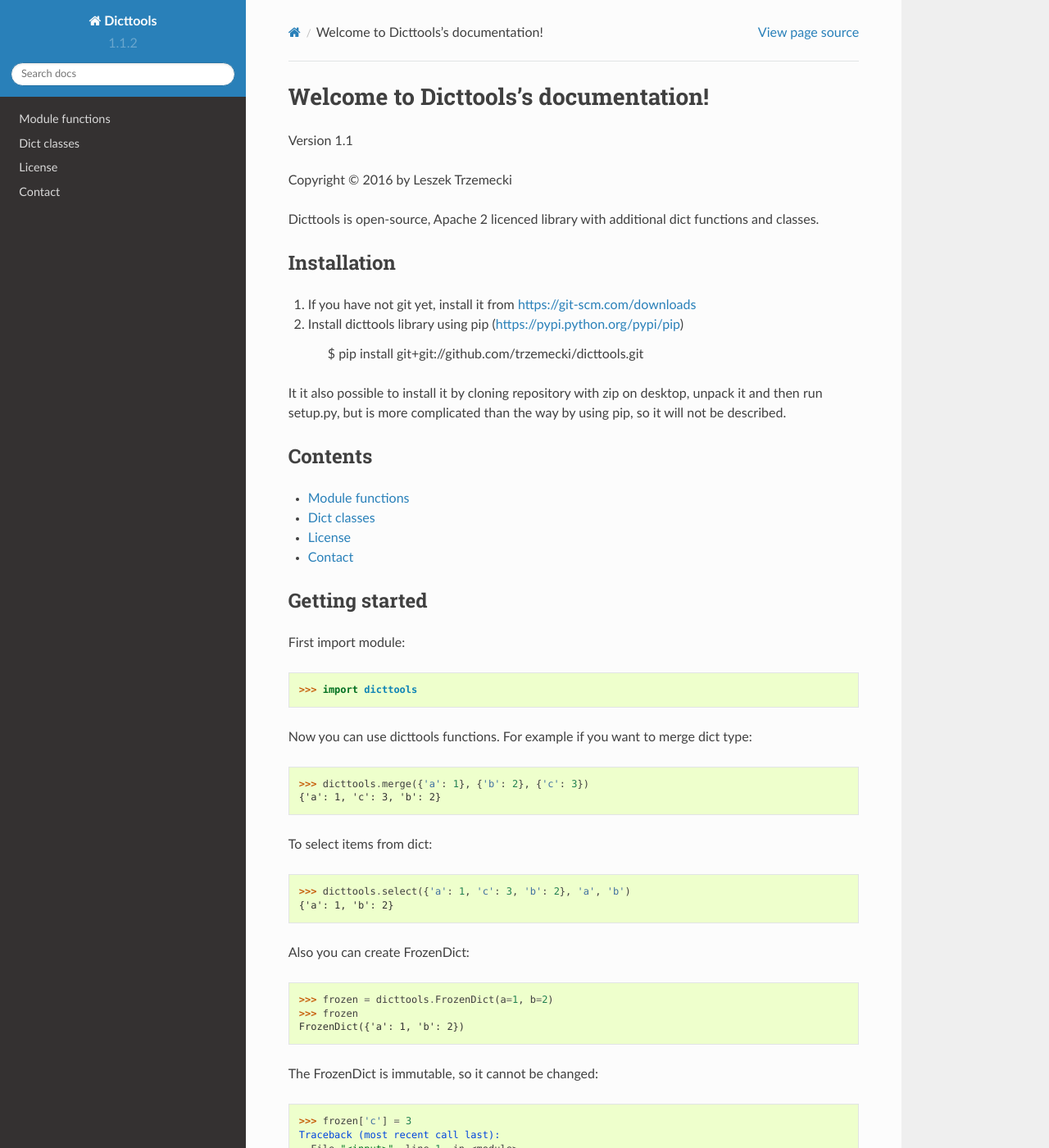
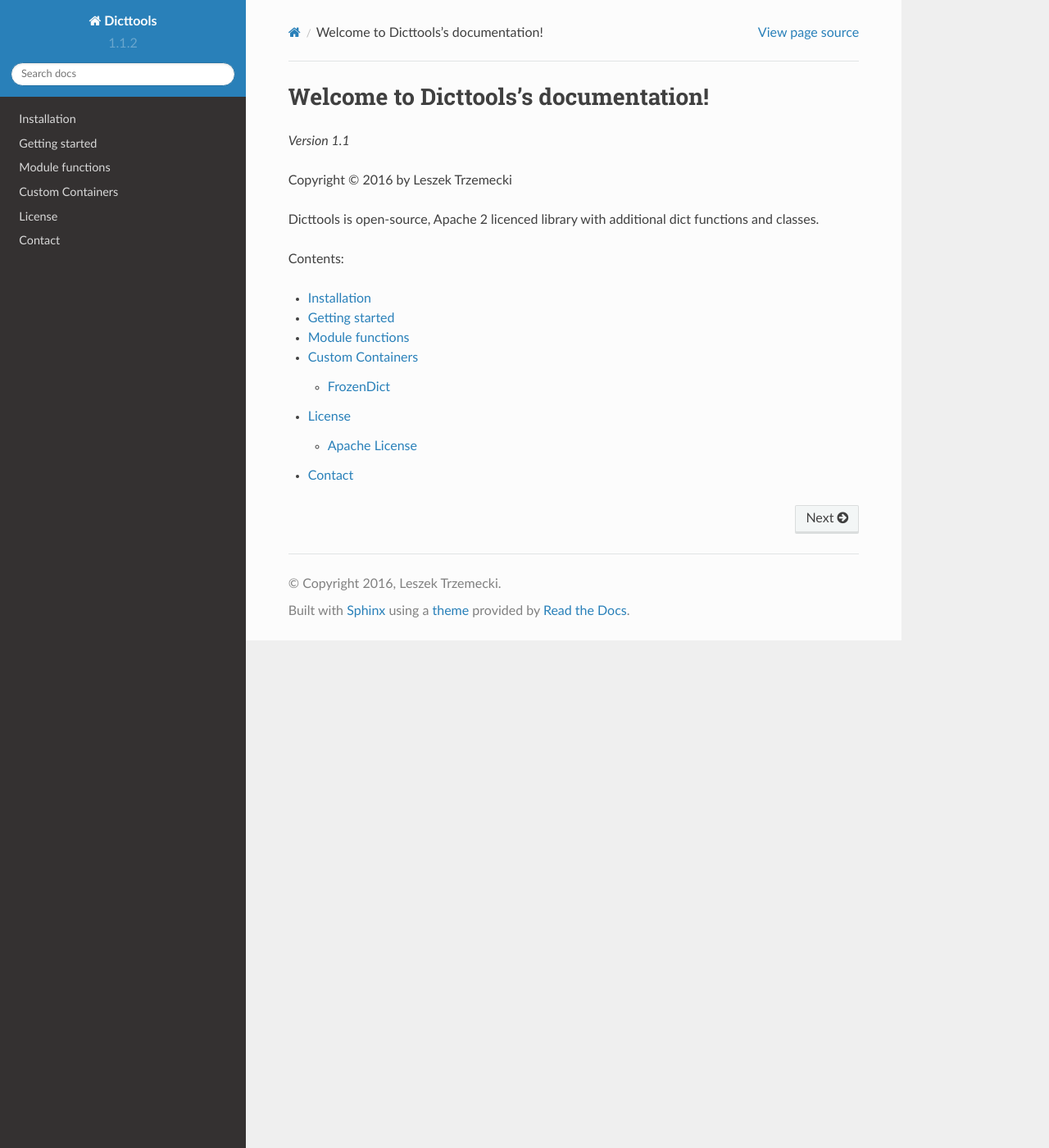
Before and after one commit to trzemecki/dicttools, a Sphinx documentation site: the page built from doc/source/index.rst, in a window 1280 px wide and 1400 px high. Shown: the whole window at 82% size. Built offline with Sphinx 7.4.7 and the Read the Docs theme 2.0.0, drawn with Linux system fonts in a browser that asks for light colours; some of the changed text lies outside the part shown.

Commit message:
Update documentation

```diff
--- a/doc/source/classes.rst
+++ b/doc/source/containers.rst
@@ -1,6 +1,6 @@
-============
-Dict classes
-============
+=================
+Custom Containers
+=================
 
 FrozenDict
 ----------
--- a/doc/source/index.rst
+++ b/doc/source/index.rst
@@ -3,67 +3,21 @@ Welcome to Dicttools's documentation!
 =====================================
 .. |copy|   unicode:: U+000A9 .. COPYRIGHT SIGN
 
-Version 1.1
+*Version 1.1*
 
 Copyright |copy| 2016 by Leszek Trzemecki
 
 Dicttools is open-source, Apache 2 licenced library with additional dict functions and classes.
 
-Installation
-------------
 
-1. If you have not git yet, install it from https://git-scm.com/downloads
-2. Install dicttools library using pip (https://pypi.python.org/pypi/pip)
-
-    $ pip install git+git://github.com/trzemecki/dicttools.git
-
-It it also possible to install it by cloning repository with zip on desktop, unpack it and then run setup.py,
-but is more complicated than the way by using pip, so it will not be described.
-
-Contents
---------
+Contents:
 
 .. toctree::
-    :maxdepth: 1
+    :maxdepth: 2
 
+    installation
+    getting_started
     functions
-    classes
+    containers
     license
     contact
-
-Getting started
----------------
-
-First import module::
-
-    >>> import dicttools
-
-Now you can use dicttools functions. For example if you want to merge dict type::
-
-    >>> dicttools.merge({'a': 1}, {'b': 2}, {'c': 3})
-    {'a': 1, 'c': 3, 'b': 2}
-
-To select items from dict::
-
-    >>> dicttools.select({'a': 1, 'c': 3, 'b': 2}, 'a', 'b')
-    {'a': 1, 'b': 2}
-
-Also you can create FrozenDict::
-
-    >>> frozen = dicttools.FrozenDict(a=1, b=2)
-    >>> frozen
-    FrozenDict({'a': 1, 'b': 2})
-
-The FrozenDict is immutable, so it cannot be changed::
-
-    >>> frozen['c'] = 3
-    Traceback (most recent call last):
-      File "<input>", line 1, in <module>
-    TypeError: 'FrozenDict' object does not support item assignment
-
-But work just like dict::
-
-    >>> frozen['a']
-    1
-    >>> list(frozen.items())
-    [('a', 1), ('b', 2)]
```
Also changed, not shown: doc/source/getting_started.rst (added, +37 -0 lines), doc/source/installation.rst (added, +11 -0 lines), 1 other file.
